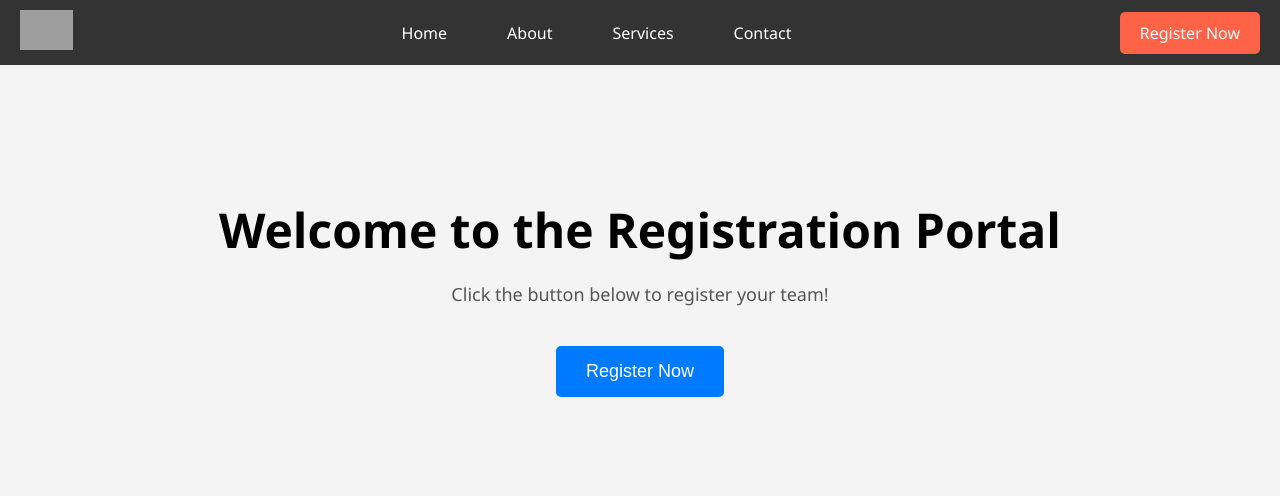
After one commit to guptashivam-9370/Voguenation25, a Django app: page / in a window 1280 px wide. The commit adds this page. Shown: the top 496 px of the page. Run offline with Django 5.2, Linux system fonts and the light colour scheme; grey boxes are pictures that could not be loaded.

Commit message:
Added landing page with its css

```diff
--- a/Voguenation25/settings.py
+++ b/Voguenation25/settings.py
@@ -116,8 +116,10 @@ USE_TZ = True
 # Static files (CSS, JavaScript, Images)
 # https://docs.djangoproject.com/en/5.1/howto/static-files/
 
-STATIC_URL = "static/"
-
+STATIC_URL = '/static/'
+STATICFILES_DIRS = [
+    BASE_DIR / "vogue" / "static",  # This will look for a "static" folder in your base directory
+]
 # Default primary key field type
 # https://docs.djangoproject.com/en/5.1/ref/settings/#default-auto-field
 
--- a/Voguenation25/urls.py
+++ b/Voguenation25/urls.py
@@ -17,8 +17,10 @@ Including another URLconf
 
 from django.contrib import admin
 from django.urls import path,include
+from vogue import views
 
 urlpatterns = [
+    path("",views.landing_page,name='landing_page'),
     path("admin/", admin.site.urls),
     path('vogue/', include('vogue.urls'))
 ]
--- /dev/null
+++ b/vogue/static/css/landing_page.css
@@ -0,0 +1,84 @@
+body {
+    margin: 0;
+    font-family: 'Segoe UI', Tahoma, Geneva, Verdana, sans-serif;
+    background-color: #f4f4f4;
+}
+
+/* Navbar styling */
+.navbar {
+    display: flex;
+    justify-content: space-between;
+    align-items: center;
+    background-color: #333;
+    padding: 10px 20px;
+}
+
+.navbar ul {
+    list-style-type: none;
+    margin: 0;
+    padding: 0;
+    display: flex;
+}
+
+.navbar ul li {
+    margin: 0 10px;
+}
+
+.navbar ul li a {
+    color: white;
+    text-decoration: none;
+    padding: 10px 20px;
+    transition: background-color 0.3s ease;
+}
+
+.navbar ul li a:hover {
+    background-color: #575757;
+    border-radius: 4px;
+}
+
+.navbar .cta {
+    padding: 10px 20px;
+    background-color: #ff6347;
+    border: none;
+    border-radius: 5px;
+    cursor: pointer;
+    transition: background-color 0.3s ease;
+    text-decoration: none;
+    color: white;
+    font-size: 16px;
+}
+
+.navbar .cta:hover {
+    background-color: #ff4500;
+}
+
+.container {
+    text-align: center;
+    padding: 100px 20px;
+}
+
+h1 {
+    font-size: 48px;
+    margin-bottom: 20px;
+}
+
+p {
+    font-size: 18px;
+    margin-bottom: 40px;
+    color: #555;
+}
+
+.btn {
+    padding: 15px 30px;
+    font-size: 18px;
+    background-color: #007bff;
+    color: white;
+    border: none;
+    cursor: pointer;
+    border-radius: 5px;
+    transition: background-color 0.3s ease;
+}
+
+.btn:hover {
+    background-color: #0056b3;
+}
--- /dev/null
+++ b/vogue/templates/landing.html
@@ -0,0 +1,33 @@
+<!-- templates/landing.html -->
+<!DOCTYPE html>
+<html lang="en">
+<head>
+    <meta charset="UTF-8">
+    <meta name="viewport" content="width=device-width, initial-scale=1.0">
+    <title>Landing Page</title>
+    {% load static %}
+    <link rel="stylesheet" href="{% static 'css/landing_page.css' %}">
+</head>
+<body>
+
+<div class="navbar">
+    <div class="logo">
+        <a href="#"><img src="#" alt="Logo" style="height:40px;"></a>
+    </div>
+    <ul>
+        <li><a href="#">Home</a></li>
+        <li><a href="#">About</a></li>
+        <li><a href="#">Services</a></li>
+        <li><a href="#">Contact</a></li>
+    </ul>
+    <a href="{% url 'register' %}" class="cta">Register Now</a>
+</div>
+
+<div class="container">
+    <h1>Welcome to the Registration Portal</h1>
+    <p>Click the button below to register your team!</p>
+    <a href="{% url 'register' %}"><button class="btn">Register Now</button></a>
+</div>
+
+</body>
+</html>
--- a/vogue/views.py
+++ b/vogue/views.py
@@ -30,3 +30,6 @@ def register(request):
 
 def success(request):
     return render(request,'registration/success.html')
+
+def landing_page(request):
+    return render(request,'landing.html')
```
Also changed, not shown: vogue/templates/registration/register.html (+5 -8 lines).
